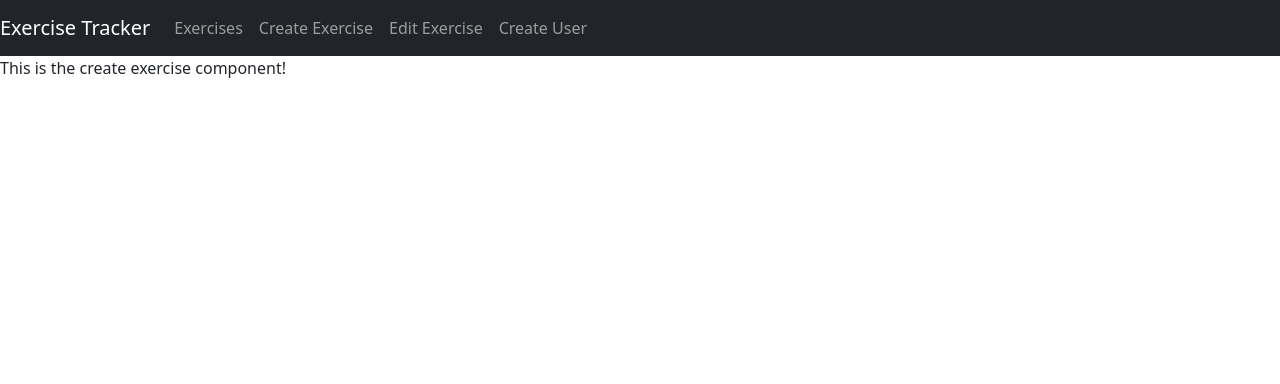
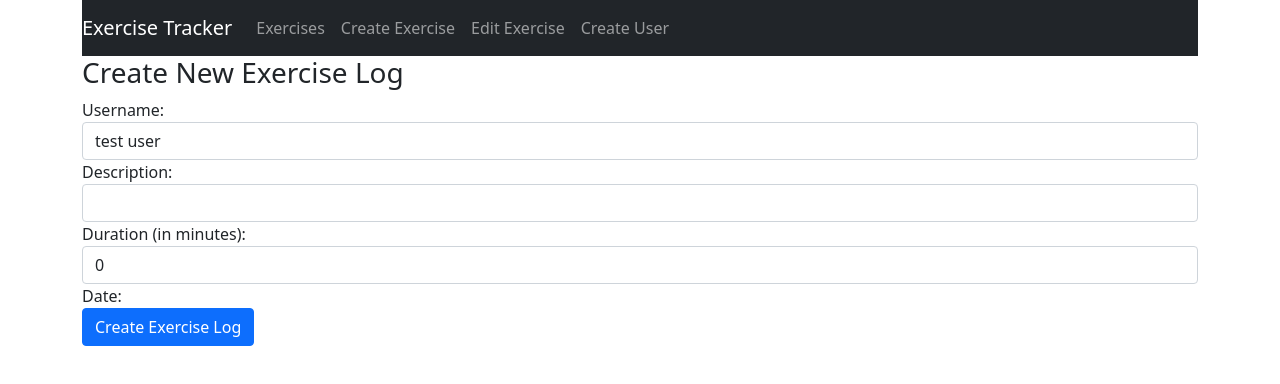
Before and after one commit to Xr7TSi/exercise-tracker-mern, a React (Create React App) app in the folder client/: page /create in a window 1280 px wide. Shown: the top 384 px of the page. Built offline with nearby package versions, Linux system fonts and the light colour scheme.

Commit message:
Committing latest code before deleting local branch and cloning repo.  Possible issue with node_modules resulting in dependency conflict with react and datepicker.

```diff
--- a/client/package.json
+++ b/client/package.json
@@ -8,6 +8,7 @@
     "@testing-library/user-event": "^13.5.0",
     "axios": "^0.27.2",
     "bootstrap": "^5.1.3",
+    "prop-types": "^15.8.1",
     "react": "^18.0.0",
     "react-bootstrap": "^2.3.0",
     "react-dom": "^18.0.0",
--- a/client/src/App.js
+++ b/client/src/App.js
@@ -10,6 +10,7 @@
 function App() {
   return (
     <Router>
+      <div className="container">
         <Navbar />
         <Routes>
           <Route path="/" element={<ExercisesList />} />
@@ -17,6 +18,7 @@
           <Route path="/edit/:id" element={<EditExercise />} />
           <Route path="/user" element={<CreateUser />} />
         </Routes>
+      </div>
     </Router>
   );
 }
--- a/client/src/components/create-exercise.component.js
+++ b/client/src/components/create-exercise.component.js
@@ -1,7 +1,126 @@
 import React, { Component } from "react";
+import DatePicker from "react-datepicker";
+
+// import "react-datepicker/dist/react-datepicker.css";
+
+
 
 export default class CreateExercise extends Component {
+  constructor(props) {
+    super(props);
+
+    this.onChangeUsername = this.onChangeUsername.bind(this);
+    this.onChangeDescription = this.onChangeDescription.bind(this);
+    this.onChangeDuration = this.onChangeDuration.bind(this);
+    this.onChangeDate = this.onChangeDate.bind(this);
+    this.onSubmit = this.onSubmit.bind(this);
+
+    this.state = {
+      username: "",
+      description: "",
+      duration: 0,
+      date: new Date(),
+      users: [],
+    };
+  }
+
+  componentDidMount() {
+    this.setState({
+      users: ["test user"],
+      username: "test user",
+    });
+  }
+
+  onChangeUsername(e) {
+    this.setState({ username: e.target.value });
+  }
+
+  onChangeDescription(e) {
+    this.setState({ description: e.target.value });
+  }
+
+  onChangeDuration(e) {
+    this.setState({ duration: e.target.value });
+  }
+
+  onChangeDate(date) {
+    this.setState({ date: date });
+  }
+
+  onSubmit(e) {
+    e.preventDefault();
+    const exercise = {
+      username: this.state.username,
+      description: this.state.description,
+      duration: this.state.duration,
+      date: this.state.date,
+    };
+
+    console.log(exercise);
+
+    window.location = "/";
+  }
+
   render() {
-    return <div>This is the create exercise component!</div>;
+    return (
+      <div>
+        <h3>Create New Exercise Log</h3>
+        <form onSubmit={this.onSubmit}>
+          <div className="form-group">
+            <label>Username: </label>
+            <select
+              ref="userInput"
+              required
+              className="form-control"
+              value={this.state.username}
+              onChange={this.onChangeUsername}
+            >
+              {this.state.users.map(function (user) {
+                return (
+                  <option key={user} value={user}>
+                    {user}
+                  </option>
+                );
+              })}
+            </select>
+          </div>
+          <div className="form-group">
+            <label>Description: </label>
+            <input
+              type="text"
+              required
+              className="form-control"
+              value={this.state.description}
+              onChange={this.onChangeDescription}
+            />
+          </div>
+          <div className="form-group">
+            <label>Duration (in minutes): </label>
+            <input
+              type="text"
+              className="form-control"
+              value={this.state.duration}
+              onChange={this.onChangeDuration}
+            />
+          </div>
+          <div className="form-group">
+            <label>Date: </label>
+            {/* <div>
+              <DatePicker
+                selected={this.state.date}
+                onChange={this.onChangeDate}
+              />
+            </div> */}
+          </div>
+          <div className="form-group">
+            <input
+              type="submit"
+              value="Create Exercise Log"
+              className="btn btn-primary"
+            />
+          </div>
+        </form>
+      </div>
+    );
   }
 }
```
Also changed, not shown: 1 other file (tests, documents, lock files or other folders). Lines whose indentation alone changed are shown as unchanged.
